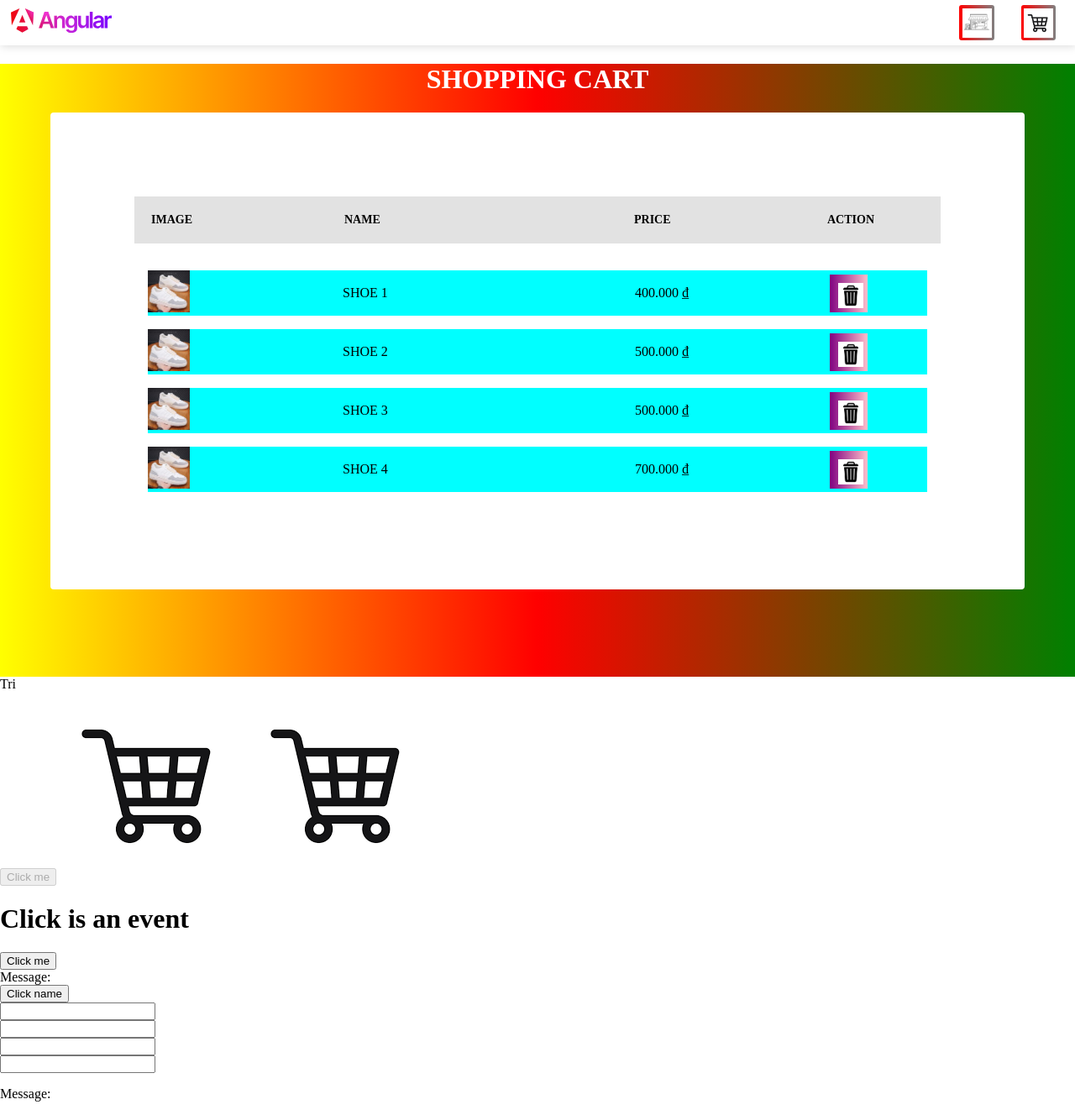
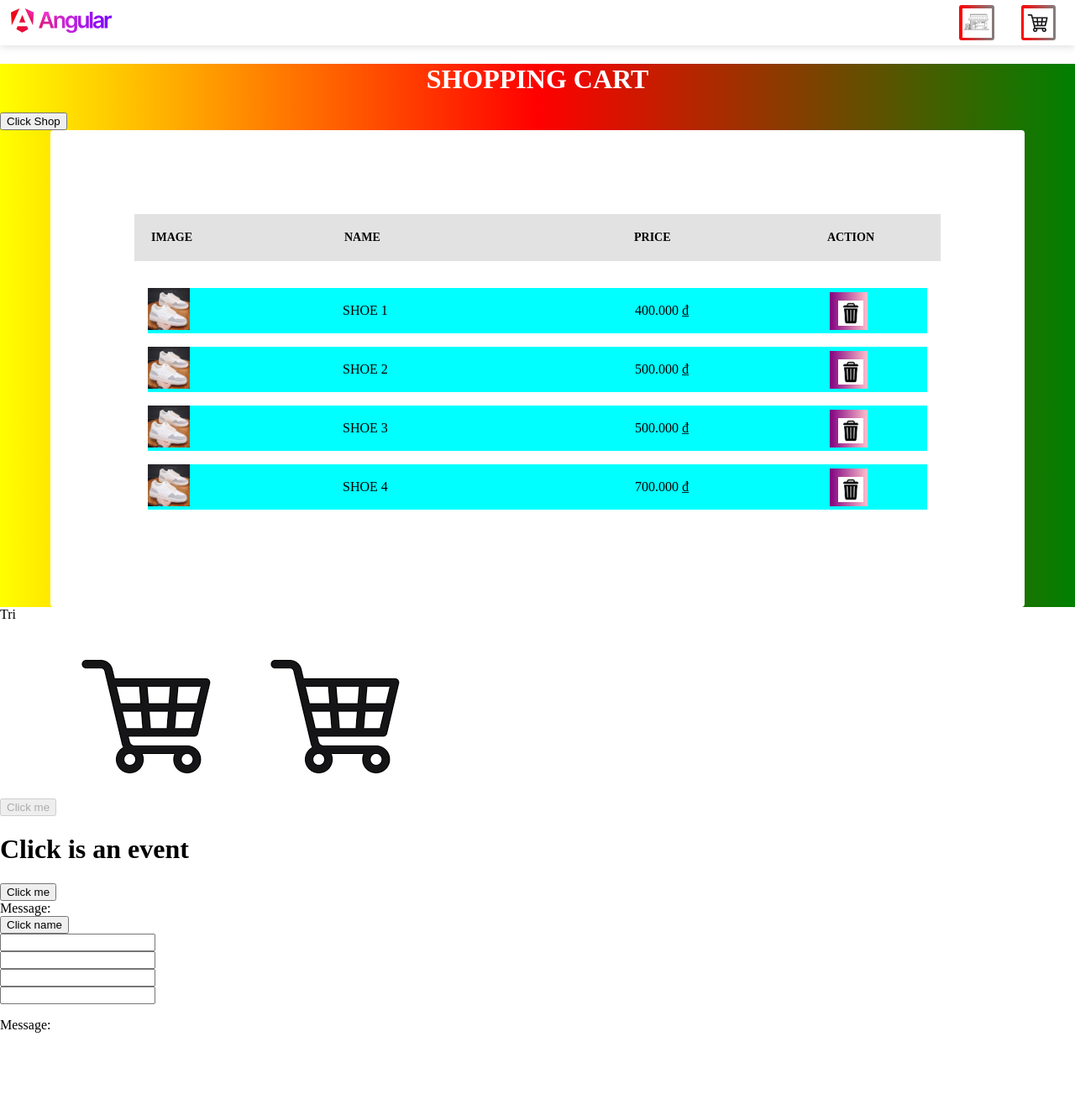
Before and after one commit to nguyenketri/basic-angular-project, an Angular app: page / in a window 1280 px wide. Shown: the whole page at 84% size. After the commit the page ends 1246 px from the top, so only its background shows below. Built offline with nearby package versions, Linux system fonts and the light colour scheme.

Commit message:
ngIf and ngClass

```diff
--- a/src/app/app.component.css
+++ b/src/app/app.component.css
@@ -5,12 +5,14 @@
 .wrapper-cart{
     background-image: linear-gradient(to right , yellow, red, green);
     height: calc(100vh - 70px);
-
+    height: 90%;
 }
 .wrapper-cart h1{
     text-align: center;
     text-transform: uppercase;
     color: #fff;
+    display: none;
+
 }
 
 .group-cart{
@@ -60,3 +62,11 @@
     width: 25px;
     height: 25px;
 }
+
+.wrapper-cart .active{
+    display: block;
+}
+
+.form-input{
+    height: auto;
+}
--- a/src/app/app.component.html
+++ b/src/app/app.component.html
@@ -2,7 +2,9 @@
   <header-layout />
   <!-- Cart UI -->
   <div class="wrapper-cart">
-    <h1>shopping cart</h1>
+    <h1 [ngClass]="{ active: isActive }">shopping cart</h1>
+    <button (click)="handleActive()">Click Shop</button>
+    <div *ngIf="isVisible">Hello World</div>
     <div class="group-cart">
       <div class="header-cart">
         <div class="col-1">Image</div>
@@ -32,6 +34,7 @@
     </div>
   </div>
   <!-- text, property, attribute binding -->
+  <div class="form-input">
     <div>{{ title.name }}</div>
     <button [disabled]="isDisabled">Click me</button>
     <img src="/assets/images/shopping_cart.png" alt="{{ contentImage }}" />
@@ -52,6 +55,6 @@
     <!-- Two Way Binding -->
     <input type="text" [(ngModel)]="twoBindingMessage" />
     <p>Message:{{ twoBindingMessage }}</p>
-
+  </div>
   <router-outlet />
 </main>
--- a/src/app/app.component.ts
+++ b/src/app/app.component.ts
@@ -4,12 +4,19 @@ import { HeaderLayoutComponent } from './shared/header-layout/header-layout.comp
 import { FormsModule } from '@angular/forms';
 import { CurrencyPipe } from './shared/pipes/CurrencyPipe.pipe';
 import { UpperCasePipe } from './shared/pipes/UpperCasePipe.pipe';
-import { NgFor } from '@angular/common';
+import { NgClass, NgFor, NgIf } from '@angular/common';
 
 @Component({
   selector: 'app-root',
   standalone: true,
-  imports: [RouterOutlet,HeaderLayoutComponent,FormsModule,CurrencyPipe,UpperCasePipe,NgFor],
+  imports: [RouterOutlet,
+    HeaderLayoutComponent,
+    FormsModule,
+    CurrencyPipe,
+    UpperCasePipe,
+    NgFor,
+    NgClass,
+    NgIf],
   templateUrl: './app.component.html',
   styleUrl: './app.component.css'
 })
@@ -57,4 +64,14 @@ export class AppComponent {
     {name:'Shoe 3',price:500000, image:'assets/images/shoe.jpg'},
     {name:'Shoe 4',price:700000, image:'assets/images/shoe.jpg'},
    ]
+
+   // Directive gôm có 3 cái : Component, Structural, Attribute
+   // Component : Template HTML và UI - Component
+   // Structural: nglf, ngFor, ngSwitch cho phép thay đổi cấu trúc DOM thêm or delete
+   // Attribute: ngClass, ngStyle, hidden, disable,.. Cho phép thay đổi hành vi của phần tử
+    isActive = true
+    handleActive(): void{
+      this.isActive = !this.isActive
+    }
+    isVisible = false
 }
```
Lines whose indentation alone changed are shown as unchanged.
